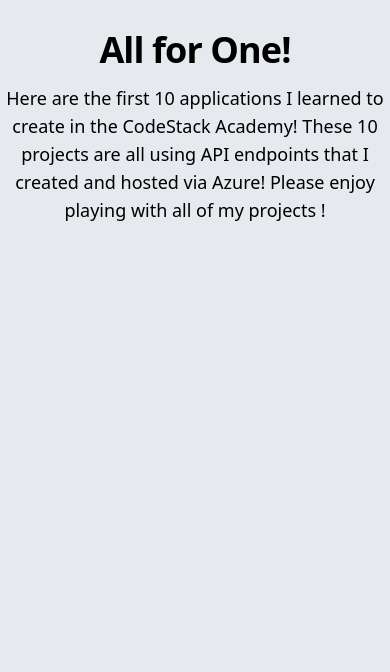
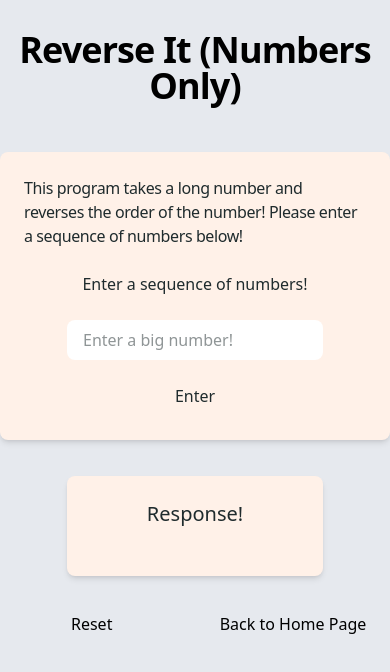
Before and after one commit to dherrera-code/allforonenextjsrebuild, a Next.js app: page /pages/reversenumber in a window 390 px wide. Shown: the top 672 px of the page. Built offline with nearby package versions, Linux system fonts and the light colour scheme.

Commit message:
Implemented Both reverse it pages with functionality and responsiveness!

```diff
--- a/app/pages/reversealpha/page.tsx
+++ b/app/pages/reversealpha/page.tsx
@@ -1,16 +1,60 @@
-import React from 'react'
+"use client"
+import ResponseBox from '@/app/components/ResponseBox'
+import { GetReverseAlpha } from '@/app/services/DataService';
+import { Button } from 'flowbite-react'
+import { redirect } from 'next/navigation';
+import React, { useState } from 'react'
 
 const page = () => {
+
+  const [inputValue, setInputValue] = useState("");
+  const [response, setResponse] = useState("");
+
+  const BackToHomePage = () => {
+    redirect("/")
+  }
+  const HandleResetBtn = () => {
+    setInputValue("");
+    setResponse("");
+  }
+
+  //create a function to get a response with input validation!
+  const HandleClick = async () => {
+    //Check for value of input field and verify value of input before fetching!
+    if (inputValue === null || inputValue === "") {
+      setResponse("Error: Please enter a sequence of characters!")
+    }
+    else {
+      // setResponse("Thinking of a response!")
+      setResponse(await GetReverseAlpha(inputValue));
+    }
+  }
+
   return (
     <div className="min-h-screen bg-[#E6E9EE] font-sans dark:bg-[#E6E9EE]">
       <main className="text-black">
 
-        <div className=" py-8 mx-auto max-w-7xl text-center lg:py-16">
-          <h1 className="mb-4 text-4xl font-extrabold tracking-tight leading-none md:text-5xl lg:text-6xl">All for One!</h1>
+        <div className="mx-auto max-w-7xl text-center lg:py-16">
+          <h1 className="py-8 mb-4 text-4xl font-bold tracking-tight leading-none md:text-5xl lg:text-6xl">Reverse It (Alphanumeric)</h1>
 
-          <p className="mb-8 text-lg font-normal lg:text-xl sm:px-16 lg:px-48 ">Here are the first 10 applications I learned to create in the CodeStack Academy! These 10 projects are all using API endpoints that I created and hosted via Azure! Please enjoy playing with all of my projects !</p>
+          <section className="flex justify-center">
+            <div className="max-w-6xl p-6 card-color rounded-lg shadow-md ">
+              <h5 className="lg:text-2xl xl:text-4xl font-normal tracking-tight text-left">This program takes a string and reverses the order of the string! Please enter a sequence of character below!</h5>
+              <p className="my-6 lg:my-12 lg:text-2xl xl:text-4xl font-normal text-center">Enter a sequence of characters!</p>
+              <div className="grid sm:grid-cols-2 place-items-center gap-4">
+                <input value={inputValue} onChange={(e) => setInputValue(e.target.value)} type="text" className="bg-white ps-4 p-2 w-[16rem] rounded-lg" placeholder="Enter a word!" />
+                <Button onClick={HandleClick} className="w-35 md:w-40 lg:w-50 px-5 py-2">Enter</Button>
+              </div>
+            </div>
+          </section>
+        </div>
 
-        </div>
+        <ResponseBox response={response} />
+
+        <section className='flex flex-row gap-5 sm:gap-55 justify-center flex-wrap pb-5'>
+          <Button className='min-w-44' onClick={HandleResetBtn}>Reset</Button>
+          <Button className='min-w-44' onClick={BackToHomePage}>Back to Home Page</Button>
+        </section>
 
       </main>
     </div>
--- a/app/pages/reversenumber/page.tsx
+++ b/app/pages/reversenumber/page.tsx
@@ -1,16 +1,60 @@
-import React from 'react'
+"use client"
+import ResponseBox from '@/app/components/ResponseBox';
+import { GetReverseNum } from '@/app/services/DataService';
+import { Button } from 'flowbite-react';
+import { redirect } from 'next/navigation';
+import React, { useState } from 'react'
 
 const page = () => {
+
+const [inputValue, setInputValue] = useState("");
+  const [response, setResponse] = useState("");
+
+  const BackToHomePage = () => {
+    redirect("/")
+  }
+  const HandleResetBtn = () => {
+    setInputValue("");
+    setResponse("");
+  }
+
+  //create a function to get a response with input validation!
+  const HandleClick = async () => {
+    //Check for value of input field and verify value of input before fetching!
+    if (inputValue === null || inputValue === "") {
+      setResponse("Error: Please enter a sequence of characters!")
+    }
+    else {
+      // setResponse("Thinking of a response!")
+      setResponse(await GetReverseNum(inputValue));
+    }
+  }
+
   return (
     <div className="min-h-screen bg-[#E6E9EE] font-sans dark:bg-[#E6E9EE]">
       <main className="text-black">
 
-        <div className=" py-8 mx-auto max-w-7xl text-center lg:py-16">
-          <h1 className="mb-4 text-4xl font-extrabold tracking-tight leading-none md:text-5xl lg:text-6xl">All for One!</h1>
+       <div className="mx-auto max-w-7xl text-center lg:py-16">
+          <h1 className="py-8 mb-4 text-4xl font-bold tracking-tight leading-none md:text-5xl lg:text-6xl">Reverse It (Numbers Only)</h1>
 
-          <p className="mb-8 text-lg font-normal lg:text-xl sm:px-16 lg:px-48 ">Here are the first 10 applications I learned to create in the CodeStack Academy! These 10 projects are all using API endpoints that I created and hosted via Azure! Please enjoy playing with all of my projects !</p>
+          <section className="flex justify-center">
+            <div className="max-w-6xl p-6 card-color rounded-lg shadow-md ">
+              <h5 className="lg:text-2xl xl:text-4xl font-normal tracking-tight text-left">This program takes a long number and reverses the order of the number! Please enter a sequence of numbers below!</h5>
+              <p className="my-6 lg:my-12 lg:text-2xl xl:text-4xl font-normal text-center">Enter a sequence of numbers!</p>
+              <div className="grid sm:grid-cols-2 place-items-center gap-4">
+                <input value={inputValue} onChange={(e) => setInputValue(e.target.value)} type="text" className="bg-white ps-4 p-2 w-[16rem] rounded-lg" placeholder="Enter a big number!" />
+                <Button onClick={HandleClick} className="w-35 md:w-40 lg:w-50 px-5 py-2">Enter</Button>
+              </div>
+            </div>
+          </section>
+        </div>
 
-        </div>
+        <ResponseBox response={response} />
+
+        <section className='flex flex-row gap-5 sm:gap-55 justify-center flex-wrap pb-5'>
+          <Button className='min-w-44' onClick={HandleResetBtn}>Reset</Button>
+          <Button className='min-w-44' onClick={BackToHomePage}>Back to Home Page</Button>
+        </section>
 
       </main>
     </div>
```
